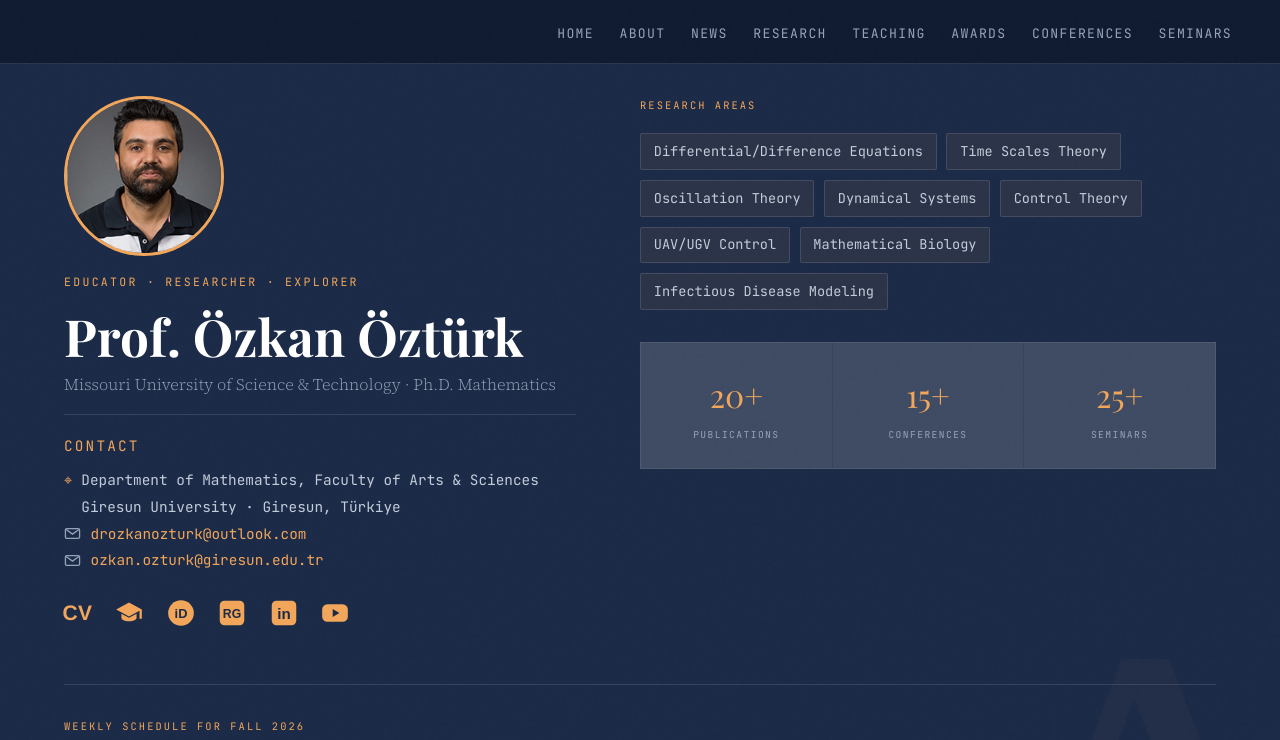
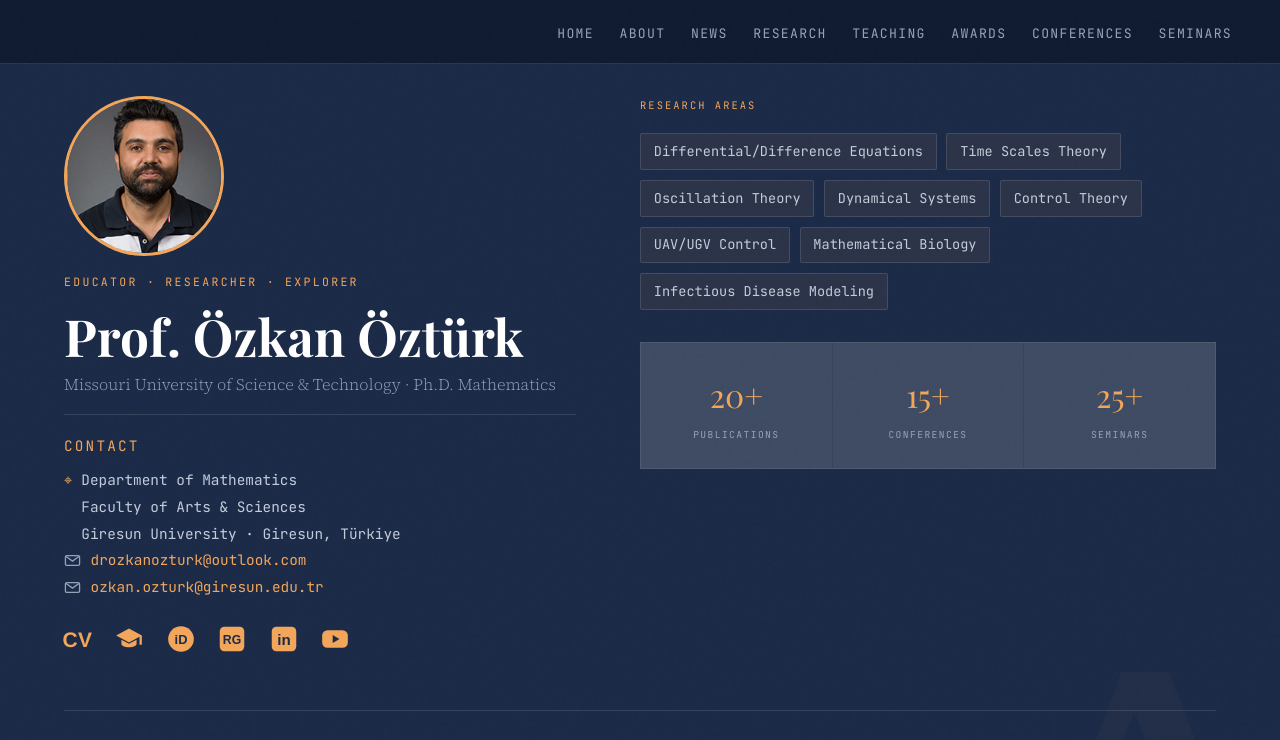
Before and after one commit to drozkanozturk/drozkanozturk.github.io, a plain HTML site: page index.html in a window 1280 px wide. Shown: the top 740 px of the page. Drawn offline with nearby package versions, Linux system fonts and the light colour scheme.

Commit message:
Update index.html

```diff
--- a/index.html
+++ b/index.html
@@ -383,7 +383,7 @@
   <div style="letter-spacing:0.15em;text-transform:uppercase;margin-bottom:0.5rem;">Contact</div>
   <div style="display:flex;align-items:flex-start;">
   <span style="color:var(--gold);flex-shrink:0;min-width:1.2em;">⌖</span>
-  <span style="color:var(--cream-dim);">Department of Mathematics, Faculty of Arts &amp; Sciences<br>Giresun University · Giresun, Türkiye</span>
+  <span style="color:var(--cream-dim);">Department of Mathematics<br>Faculty of Arts &amp; Sciences<br>Giresun University · Giresun, Türkiye</span>
 </div>
   <div class="mail-row"><svg viewBox="0 0 24 24" aria-hidden="true"><rect x="2" y="5" width="20" height="14" rx="2" fill="none" stroke="currentColor" stroke-width="1.8"/><path d="M3 6.5l9 6.4 9-6.4" fill="none" stroke="currentColor" stroke-width="1.8"/></svg><a href="mailto:drozkanozturk&#64;outlook.com">drozkanozturk&#64;outlook.com</a></div>
   <div class="mail-row"><svg viewBox="0 0 24 24" aria-hidden="true"><rect x="2" y="5" width="20" height="14" rx="2" fill="none" stroke="currentColor" stroke-width="1.8"/><path d="M3 6.5l9 6.4 9-6.4" fill="none" stroke="currentColor" stroke-width="1.8"/></svg><a href="mailto:ozkan.ozturk&#64;giresun.edu.tr">ozkan.ozturk&#64;giresun.edu.tr</a></div>
```
